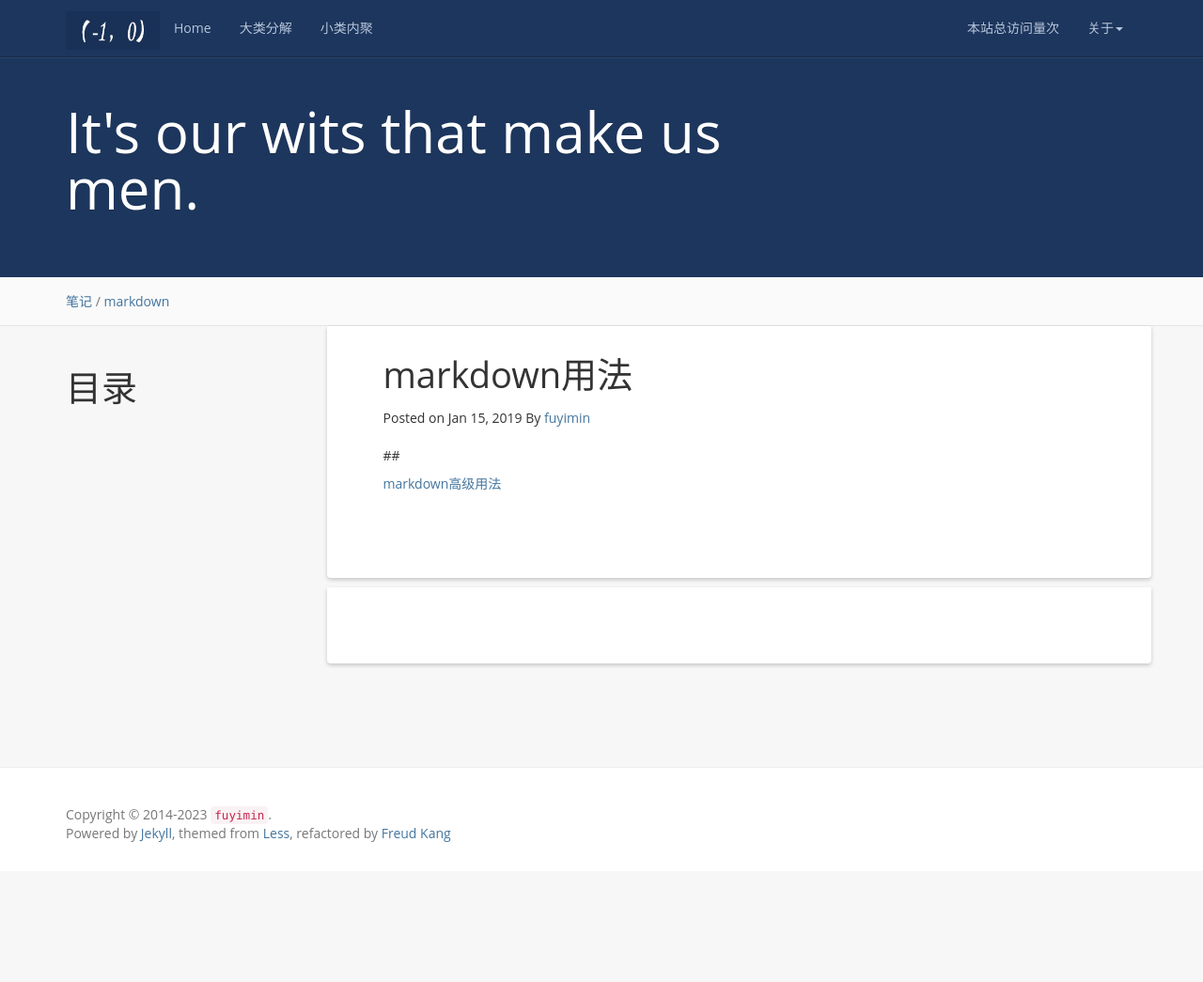
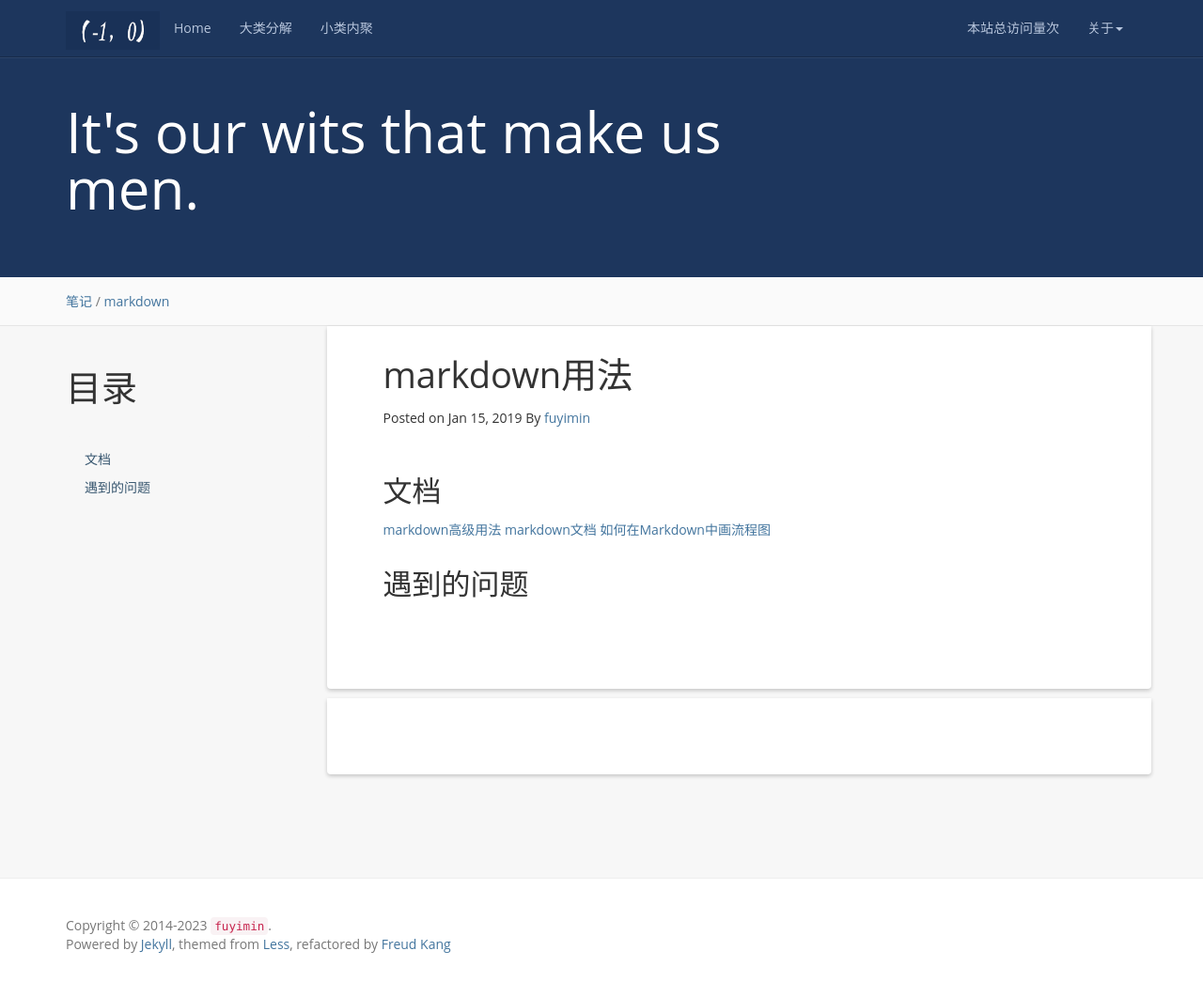
Before and after one commit to aimiy/aimiy.github.io, a Jekyll site: the page built from _posts/notes/工具/2019-01-15-markdown.md, in a window 1280 px wide and 1045 px high. Shown: the whole window at 94% size. Built offline with Jekyll 4.4.1, drawn with Linux system fonts in a browser that asks for light colours; nearby versions of some CDN libraries; a script that is not in the unit is left out; comment, search, counter and statistics services are not loaded.

Commit message:
添加文档

```diff
--- a/_posts/notes/工具/2019-01-15-markdown.md
+++ b/_posts/notes/工具/2019-01-15-markdown.md
@@ -8,6 +8,10 @@ tag: markdown
 * content
 {:toc}
 
-##
+## 文档
 
 [markdown高级用法](https://www.runoob.com/markdown/md-advance.html)
+[markdown文档](https://www.imooc.com/wiki/markdownlesson/markdownblockquotes.html)
+[如何在Markdown中画流程图](https://www.jianshu.com/p/b421cc723da5)
+
+## 遇到的问题
```
